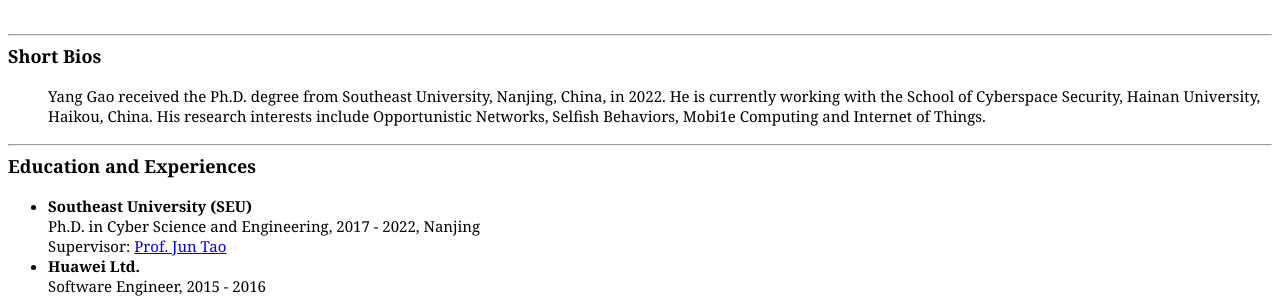
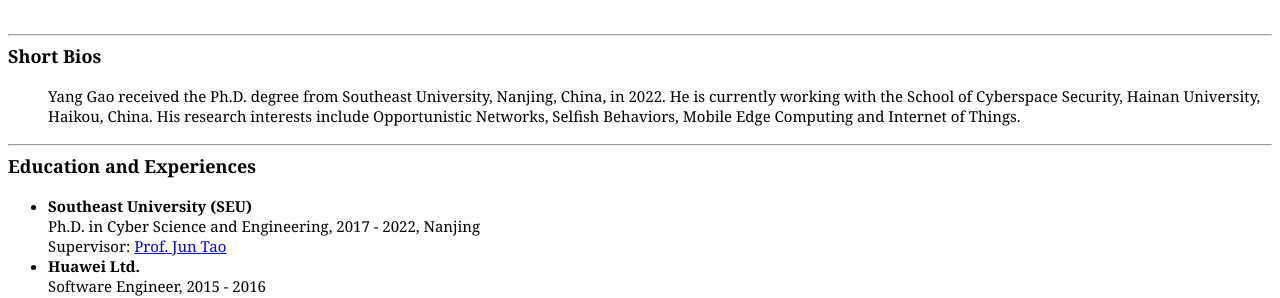
Before and after one commit to gaoyang23nj/gaoyang23nj.github.io, a Jekyll site: the page index.html, which Jekyll copies as it is, in a window 1280 px wide and 900 px high. Shown: the part 267-565 px from the top of the window. Built offline with Jekyll 4.4.1, drawn with Linux system fonts in a browser that asks for light colours; some of the changed text lies outside the part shown.

Commit message:
Update index.html

```diff
--- a/index.html
+++ b/index.html
@@ -64,7 +64,7 @@ Bios</span>
     <small>
     Yang Gao received the Ph.D. degree from Southeast University, Nanjing, China, in 2022.
 	He is currently working with the School of Cyberspace Security, Hainan University, Haikou, China.
-	His research interests include Opportunistic Networks, Selfish Behaviors, Mobi1e Computing and Internet of Things.
+	His research interests include Opportunistic Networks, Selfish Behaviors, Mobile Edge Computing and Internet of Things.
 	</small>
 </ul>
 <hr>
```
Also changed, not shown: other parts of index.html (+1 -1 lines).
